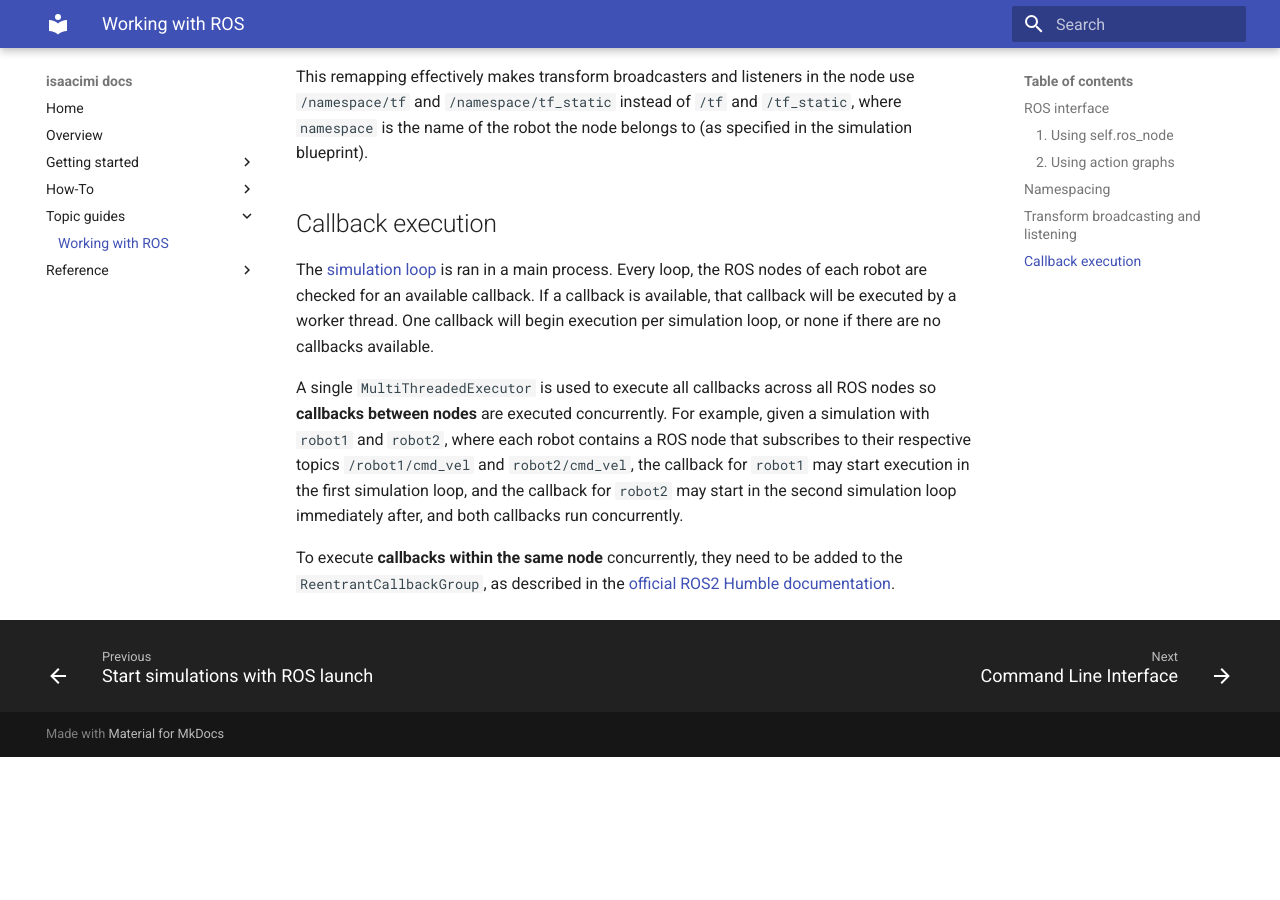
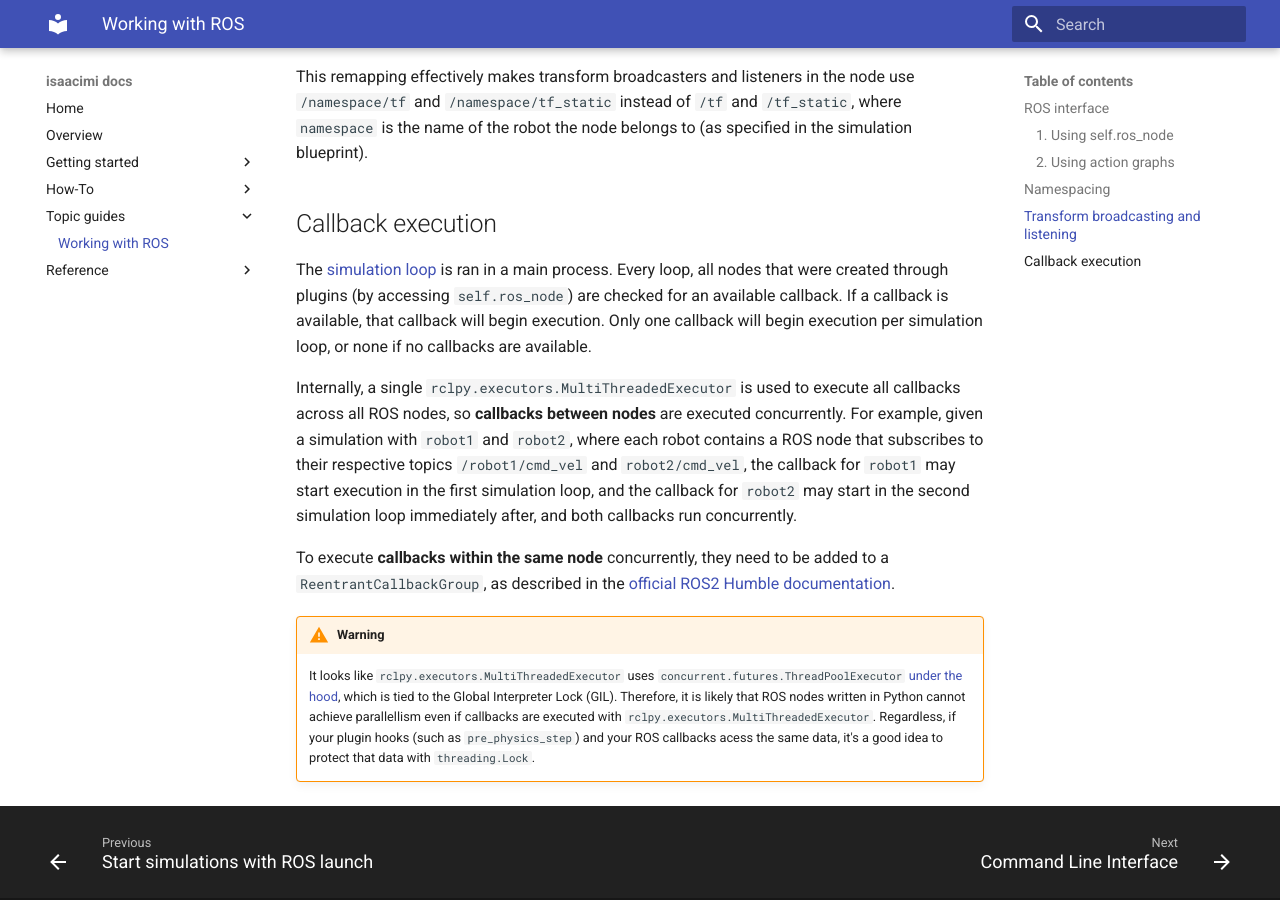
Before and after one commit to kit-dsm/isaacimi, an MkDocs documentation site: the page built from docs/docs/topic-guides/working-with-ros.md, in a window 1280 px wide and 900 px high, scrolled down 3254 px. Built offline with MkDocs 1.6.1 and Material for MkDocs 9.7.7, drawn with Linux system fonts in a browser that asks for light colours; before the commit the page ends 4011 px from its top, so only the background shows below that.

Commit message:
Update the ROS topic guide of the documentation with a warning about concurrency

```diff
--- a/docs/docs/topic-guides/working-with-ros.md
+++ b/docs/docs/topic-guides/working-with-ros.md
@@ -92,8 +92,11 @@
 This remapping effectively makes transform broadcasters and listeners in the node use `/namespace/tf` and `/namespace/tf_static` instead of `/tf` and `/tf_static`, where `namespace` is the name of the robot the node belongs to (as specified in the simulation blueprint).
 
 ## Callback execution
-The [simulation loop](../reference/execution-order.md/#simulaton-loop) is ran in a main process. Every loop, the ROS nodes of each robot are checked for an available callback. If a callback is available, that callback will be executed by a worker thread. One callback will begin execution per simulation loop, or none if there are no callbacks available.
+The [simulation loop](../reference/execution-order.md/#simulaton-loop) is ran in a main process. Every loop, all nodes that were created through plugins (by accessing `self.ros_node`) are checked for an available callback. If a callback is available, that callback will begin execution. Only one callback will begin execution per simulation loop, or none if no callbacks are available.
 
-A single `MultiThreadedExecutor` is used to execute all callbacks across all ROS nodes so **callbacks between nodes** are executed concurrently. For example, given a simulation with `robot1` and `robot2`, where each robot contains a ROS node that subscribes to their respective topics `/robot1/cmd_vel` and `robot2/cmd_vel`, the callback for `robot1` may start execution in the first simulation loop, and the callback for `robot2` may start in the second simulation loop immediately after, and both callbacks run concurrently.
+Internally, a single `rclpy.executors.MultiThreadedExecutor` is used to execute all callbacks across all ROS nodes, so **callbacks between nodes** are executed concurrently. For example, given a simulation with `robot1` and `robot2`, where each robot contains a ROS node that subscribes to their respective topics `/robot1/cmd_vel` and `robot2/cmd_vel`, the callback for `robot1` may start execution in the first simulation loop, and the callback for `robot2` may start in the second simulation loop immediately after, and both callbacks run concurrently.
 
-To execute **callbacks within the same node** concurrently, they need to be added to the `ReentrantCallbackGroup`, as described in the [official ROS2 Humble documentation](https://docs.ros.org/en/humble/How-To-Guides/Using-callback-groups.html).
+To execute **callbacks within the same node** concurrently, they need to be added to a `ReentrantCallbackGroup`, as described in the [official ROS2 Humble documentation](https://docs.ros.org/en/humble/How-To-Guides/Using-callback-groups.html).
+
+!!! warning
+    It looks like `rclpy.executors.MultiThreadedExecutor` uses `concurrent.futures.ThreadPoolExecutor` [under the hood](https://github.com/ros2/rclpy/blob/06144929b76b916a0c370b9ba0e1aa52c8758842/rclpy/rclpy/executors.py#L955), which is tied to the Global Interpreter Lock (GIL). Therefore, it is likely that ROS nodes written in Python cannot achieve parallellism even if callbacks are executed with `rclpy.executors.MultiThreadedExecutor`. Regardless, if your plugin hooks (such as `pre_physics_step`) and your ROS callbacks acess the same data, it's a good idea to protect that data with `threading.Lock`.
```
